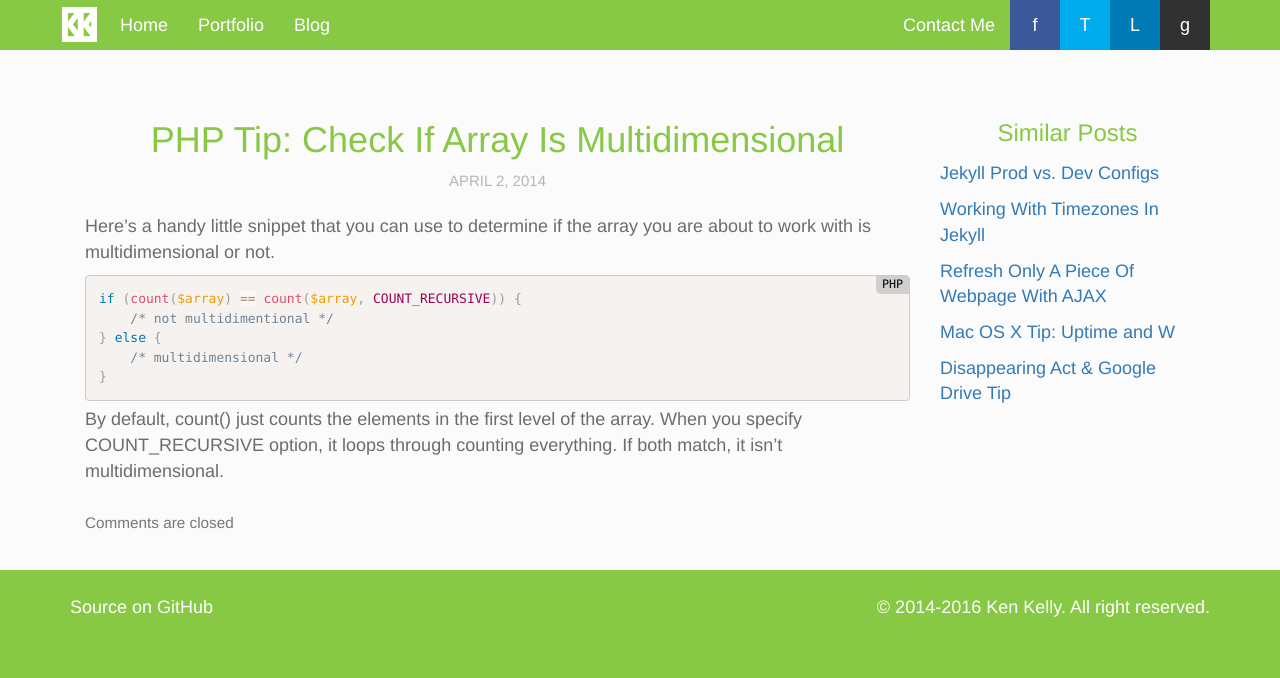
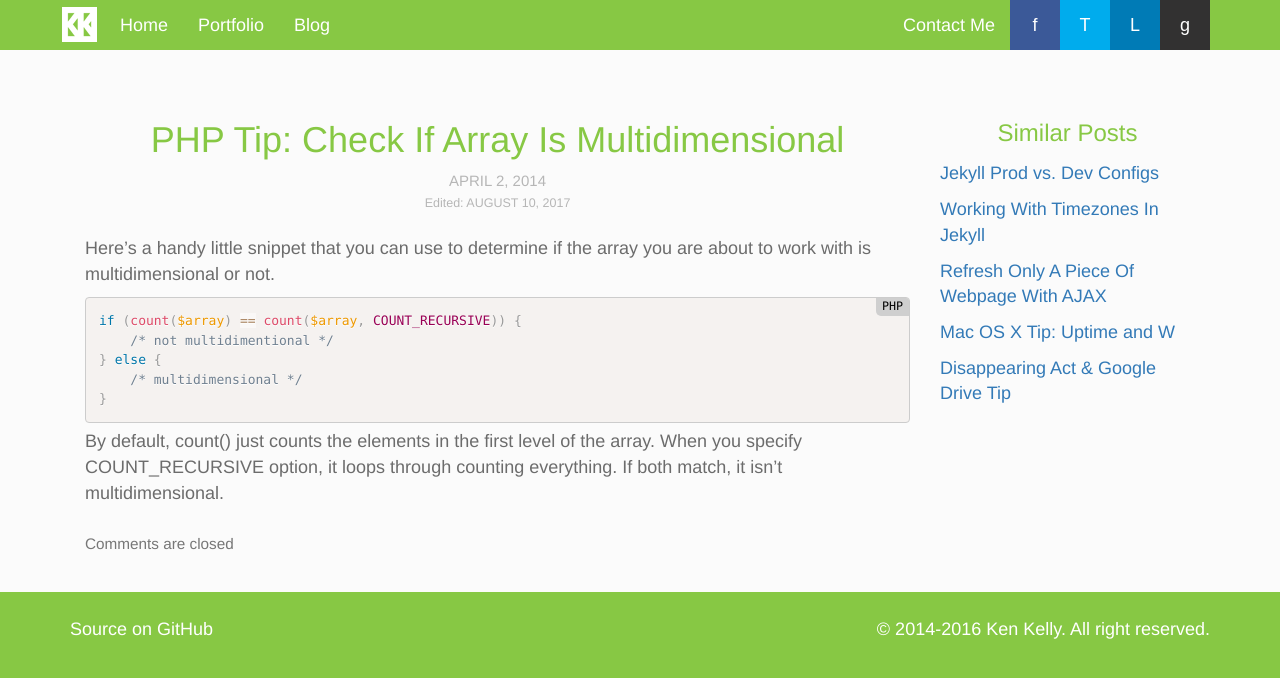
Before and after one commit to kenhkelly/kenhkelly.us, a Jekyll site: the page built from _posts/2014-04-02-php-tip-check-if-array-is-multidimensional.html, in a window 1280 px wide. Shown: the top 678 px of the page. Built offline with Jekyll 4.4.1, drawn with Linux system fonts in a browser that asks for light colours; some web fonts are replaced.

Commit message:
Add support for last edited date on posts.

```diff
--- a/_layouts/post.html
+++ b/_layouts/post.html
@@ -15,6 +15,10 @@ layout: default
             <a class="post_heading" href="{{ post.url }}"><h1 class="text-center">{{ page.title }}</h1></a>
             <div class="meta">
                 <span class="date" title="{{ page.date }}">{{ page.date | date: "%B %-d, %Y" }}</span>
+                {% if page.edited %}
+                <br>
+                <span class="date small" title="{{ page.edited }}"><span>Edited:</span> {{ page.edited | date: "%B %-d, %Y" }}</span>
+                {% endif %}
             </div>
 
             <div class="post_content">
--- a/_posts/2014-04-02-php-tip-check-if-array-is-multidimensional.html
+++ b/_posts/2014-04-02-php-tip-check-if-array-is-multidimensional.html
@@ -2,6 +2,7 @@
 layout: post
 title:  "PHP Tip: Check If Array Is Multidimensional"
 date:   2014-04-02 16:20:00 -04:00
+edited: 2017-08-10 15:12:00 -04:00
 # image: /images/10505194_10152600876132430_5687309096170223867_o.jpg
 tags: [php, phptip, web design, web development, tips]
 comments: false
--- a/_sass/_base.scss
+++ b/_sass/_base.scss
@@ -502,6 +502,12 @@ body.home {
             text-transform: uppercase;
             /*font-size: smaller;*/
             /*float: right;*/
+            &.small {
+                font-size: smaller;
+            }
+            span {
+                text-transform: capitalize;
+            }
         }
     }
     .comments {
```
